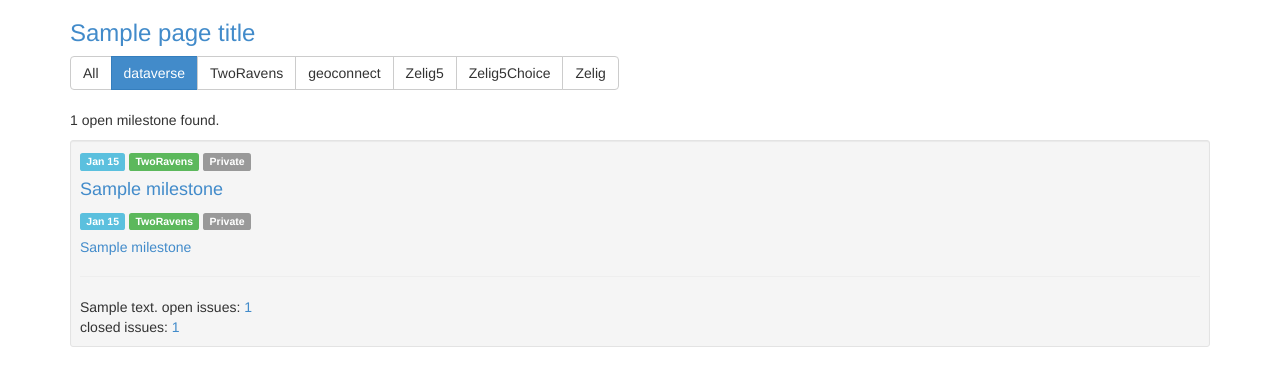
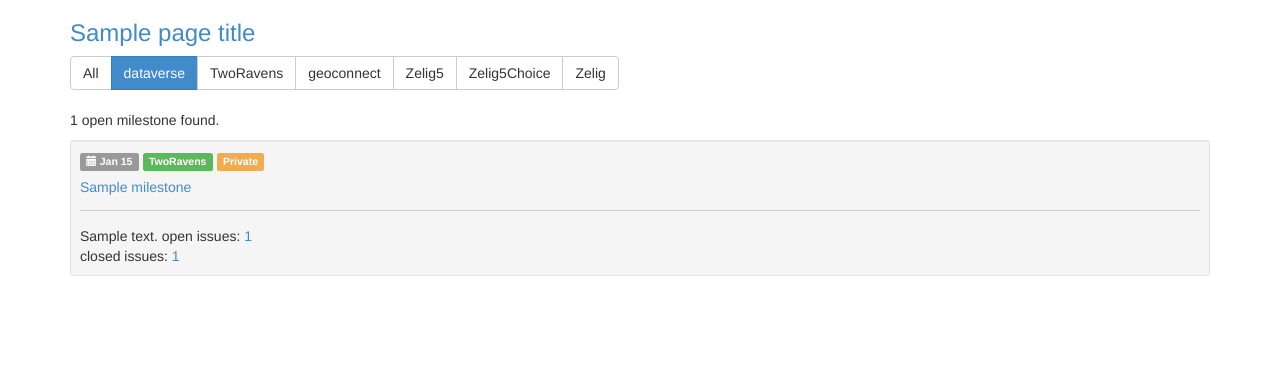
Before and after one commit to IQSS/milestone-reader, a Django app: template milestone_reader/templates/milestones/view_single_repo_column2.html in a window 1280 px wide. Shown: the top 386 px of the page. Run offline with Django 3.2, Linux system fonts and the light colour scheme; data comes from the database, SQL or seed files in the repository; tables that the repository leaves empty hold one stand-in row (values such as "Sample post"); the template is opened without the code that fills it: values that come from a table or form of the project are taken from there, most other values are stand-ins (such as "Sample title", 1, 10 or a date in 2020); parts of the project's set-up code (start-up, migrations or seed data) failed here and were passed over; some libraries are stand-ins or nearby versions.

Commit message:
updated view

```diff
--- a/milestone_reader/apps/milestones/views.py
+++ b/milestone_reader/apps/milestones/views.py
@@ -81,6 +81,8 @@ def view_single_repo_column(request, repo_name):
 
     d['page_title'] = 'IQSS Data Science: %s Milestones' % chosen_repo
     d['page_title_link'] = chosen_repo.get_github_view_url()
+    #d['page_title_link'] = chosen_repo.get_github_view_milestones_url()
+
     d['chosen_repository'] = chosen_repo
     d['milestones'] = milestones
     d['milestone_count'] = milestones.count()
--- a/milestone_reader/apps/repositories/github_url_helper.py
+++ b/milestone_reader/apps/repositories/github_url_helper.py
@@ -3,6 +3,13 @@ GITHUB_VIEW_URL_BASE = 'https://github.com'
 GITHUB_API_URL_BASE = 'https://api.github.com'
 def urljoin(*parts):
     return "/".join(map(lambda x: str(x).rstrip('/'), parts))
+
+
+def get_view_repository_milestones_url(repo):
+    if not repo.__class__.__name__=='Repository':
+        return None
+
+    return urljoin(get_github_view_url(repo), 'milestones')
 
 def get_github_view_url(github_obj, is_closed=False):
     if github_obj is None:
--- a/milestone_reader/apps/repositories/models.py
+++ b/milestone_reader/apps/repositories/models.py
@@ -7,7 +7,7 @@ from django.http import HttpResponseRedirect
 from django.conf import settings
 
 from model_utils.models import TimeStampedModel
-from apps.repositories.github_url_helper import get_github_api_milestones_url, get_github_view_url
+from apps.repositories.github_url_helper import get_github_api_milestones_url, get_github_view_url, get_view_repository_milestones_url
 
 
 class Organization(TimeStampedModel):
@@ -61,5 +61,8 @@ class Repository(TimeStampedModel):
     def get_github_view_url(self):
         return get_github_view_url(self)
 
+    def get_github_view_milestones_url(self):
+        return get_view_repository_milestones_url(self)
+
     def get_github_api_url(self):
         return get_github_api_milestones_url(self)
--- a/milestone_reader/static/css/milestone_reader.css
+++ b/milestone_reader/static/css/milestone_reader.css
@@ -1,6 +1,5 @@
 /*div.container hr.ms_hr { color:#333;}
-
+*/
 hr { display: block; height: 1px;
-    border: 0; border-top: 1px solid #333 ;
+    border: 0; border-top: 1px solid #ccc ;
     margin: 1em 0; padding: 0; }
-*/
--- a/milestone_reader/templates/milestones/milestone_description.html
+++ b/milestone_reader/templates/milestones/milestone_description.html
@@ -1,19 +1,23 @@
-
+ {% if ms.repository.parent_repository %}
+   <div class="well well-sm" style="background-color:#edf3fe;">
+{% else %}
+    <div class="well well-sm" style="background-color:#f5f5f5;">
+{% endif %}
     {% if ms.due_on %}
         {% if SINGLE_COLUMN %}
-    <!-- due date w/ year --><span class="label label-info">{{ ms.due_on|date:"M j, Y" }}</span>
+        <!-- due date w/ year --><span class="label label-default"><a href="{{ ms.get_view_open_issues_url }}" style="color:#fff;"><span class="glyphicon glyphicon-calendar"></span>&nbsp;{{ ms.due_on|date:"M j Y" }}</a></span>
         {% else %}
-    <!-- due date --><span class="label label-info">{{ ms.due_on|date:"M j" }}</span>
+        <!-- due date --><span class="label label-default"><a href="{{ ms.get_view_open_issues_url }}" style="color:#fff;"><span class="glyphicon glyphicon-calendar"></span>&nbsp;{{ ms.due_on|date:"M j" }}</a></span>
         {% endif %}
     {% else %}
         <!-- no due date --><span class="label label-info">no due date</span>
     {% endif %}
 
     {% if ms.repository.parent_repository %}{% endif %}
-<!-- repository label --><span class="label label-success"><a href="{{ ms.repository.get_github_view_url }}" style="color:#fff;">{{ ms.repository }}</a></span>
+    <!-- repository label --><span class="label label-success"><a href="{{ ms.repository.get_github_view_milestones_url }}" style="color:#fff;">{{ ms.repository }}</a></span>
 
     {% if ms.repository.is_private %}
-<!-- private label --><span class="label label-default">Private</span>
+    <!-- private label --><span class="label label-warning"><a href="{{ ms.repository.get_github_view_milestones_url }}" style="color:#fff;">Private</a></span>
     {% endif %}
 
     <!-- title -->
@@ -34,3 +38,4 @@
 
     open issues: <a href="{{ ms.get_view_open_issues_url }}">{{ ms.open_issues }}</a><br />
     closed issues: <a href="{{ ms.get_view_closed_issues_url }}">{{ ms.closed_issues }}</a>
+</div>
--- a/milestone_reader/templates/milestones/view_single_repo_column2.html
+++ b/milestone_reader/templates/milestones/view_single_repo_column2.html
@@ -23,17 +23,6 @@
 
 
 {% for ms in milestones %}
-    {% if ms.repository.parent_repository %}
-       <div class="well well-sm" xstyle="background-color:#edf3fe;">
-    {% else %}
-		<div class="well well-sm" xstyle="background-color:#f5f5f5;">
-	{% endif %}
-        {% include "milestones/ms_detail_duedate-private.html" %}
-
-        <h4><a href="{{ ms.get_view_open_issues_url }}" xclass="btn btn-info btn-sm">{{ ms.title }}</a></h4>
-
         {% include "milestones/milestone_description.html" %}
-
-       </div>
 {% endfor %}
 <!-- END: CONTENT -->{% endblock  %}
```
Also changed, not shown: milestone_reader/templates/milestones/view_by_column.html (+2 -15 lines). Lines whose indentation alone changed are shown as unchanged.
